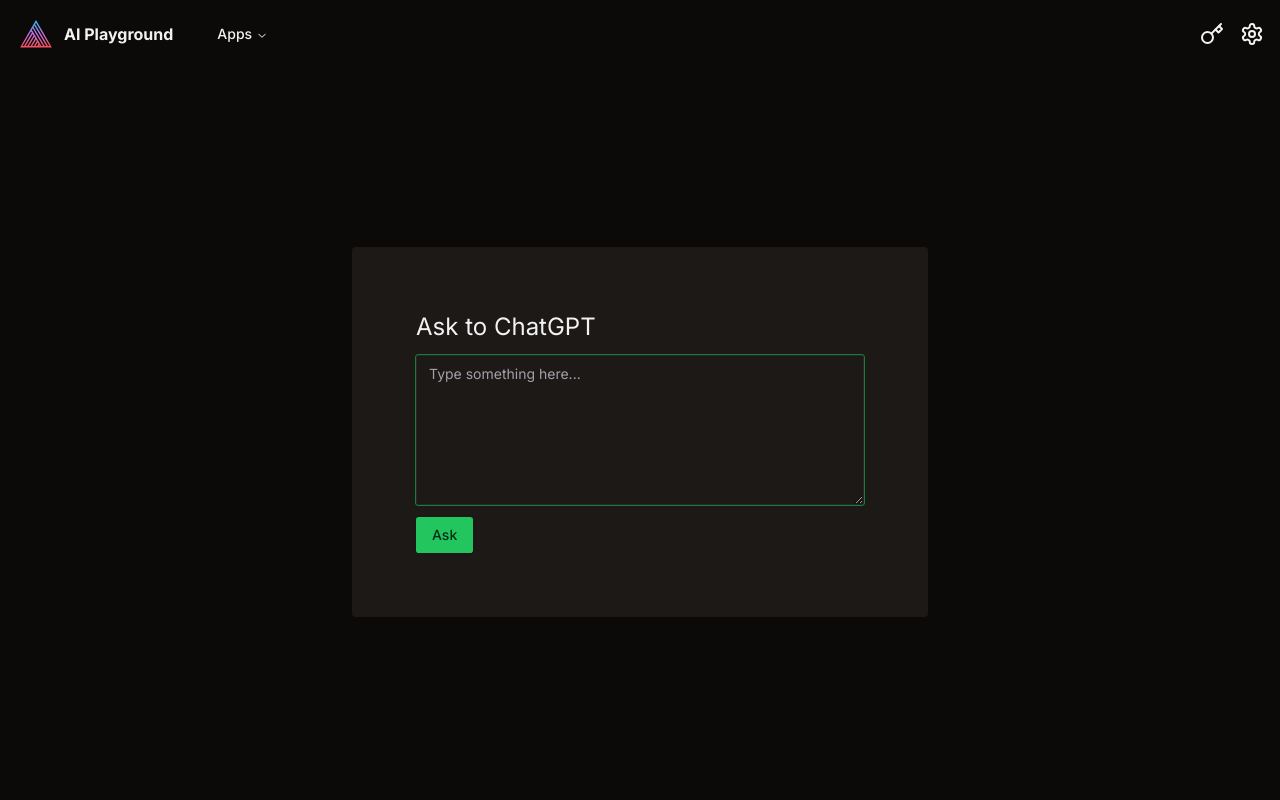
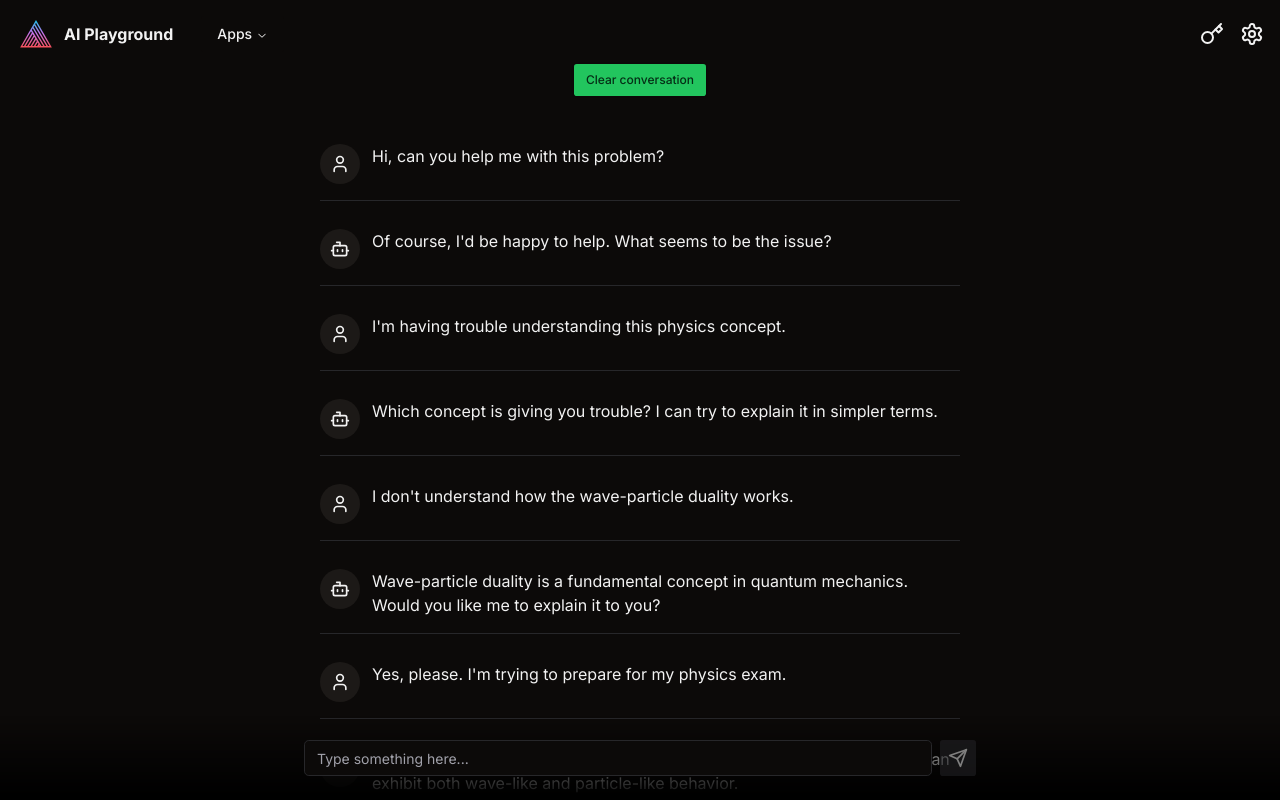
Before and after one commit to kypexfly/ai-playground, a Next.js app: page /chatbot in a window 1280 px wide. Shown: the top 800 px of the page. Built offline with nearby package versions, Linux system fonts and the light colour scheme.

Commit message:
feat: add fake data chatbox

```diff
--- a/app/(ai-apps)/chatbot/playground.tsx
+++ b/app/(ai-apps)/chatbot/playground.tsx
@@ -1,23 +1,113 @@
 "use client";
 
 import { predictInput } from "@/lib/api";
-import { useState } from "react";
-import { Button } from "../../../components/ui/button";
-import { Textarea } from "../../../components/ui/textarea";
+import { useRef, useState } from "react";
+import { Button } from "@/components/ui/button";
+import { Textarea } from "@/components/ui/textarea";
+import { Icons } from "@/components/icons";
+import useAutosizeTextarea from "@/hooks/useAutosizeTextarea";
+
+interface Response {
+  role: string;
+  message: string;
+}
+
+const initialState = [
+  { role: "user", message: "Hi, can you help me with this problem?" },
+  {
+    role: "bot",
+    message: "Of course, I'd be happy to help. What seems to be the issue?",
+  },
+  {
+    role: "user",
+    message: "I'm having trouble understanding this physics concept.",
+  },
+  {
+    role: "bot",
+    message:
+      "Which concept is giving you trouble? I can try to explain it in simpler terms.",
+  },
+  {
+    role: "user",
+    message: "I don't understand how the wave-particle duality works.",
+  },
+  {
+    role: "bot",
+    message:
+      "Wave-particle duality is a fundamental concept in quantum mechanics. Would you like me to explain it to you?",
+  },
+  {
+    role: "user",
+    message: "Yes, please. I'm trying to prepare for my physics exam.",
+  },
+  {
+    role: "bot",
+    message:
+      "Okay, let me break it down for you. When observing a quantum object, it can exhibit both wave-like and particle-like behavior.",
+  },
+  { role: "user", message: "I think I understand it better now. Thank you!" },
+  {
+    role: "bot",
+    message:
+      "You're welcome. If you have any other questions, feel free to ask.",
+  },
+  { role: "user", message: "What is dark matter, and why is it important?" },
+  {
+    role: "bot",
+    message:
+      "Dark matter is a form of matter that is thought to make up a significant portion of the universe's total mass. It's important because it helps explain the observed gravitational effects on galaxies and other astronomical objects.",
+  },
+  { role: "user", message: "Is time travel possible?" },
+  {
+    role: "bot",
+    message:
+      "According to our current understanding of physics, time travel is not possible. However, there are some theoretical models that allow for the possibility of time travel under certain conditions.",
+  },
+  {
+    role: "user",
+    message: "What is the relationship between energy and mass?",
+  },
+  {
+    role: "bot",
+    message:
+      "According to Einstein's famous equation E=mc^2, energy and mass are equivalent and can be converted from one to the other. This relationship is fundamental to our understanding of the universe.",
+  },
+  {
+    role: "user",
+    message:
+      "What is the difference between classical mechanics and quantum mechanics?",
+  },
+  {
+    role: "bot",
+    message:
+      "Classical mechanics is a branch of physics that studies the behavior of macroscopic objects, while quantum mechanics deals with the behavior of microscopic objects, such as atoms and subatomic particles.",
+  },
+  { role: "user", message: "How do black holes work?" },
+  {
+    role: "bot",
+    message:
+      "Black holes are regions of spacetime where gravity is so strong that nothing, not even light, can escape. They form when massive stars collapse under their own gravity, and their properties are governed by the laws of general relativity.",
+  },
+];
 
 const Playground = () => {
   const [input, setInput] = useState("");
   const [isLoading, setIsLoading] = useState(false);
-  const [response, setResponse] = useState("");
+  const [conversation, setConversation] = useState<Response[]>(initialState);
+  const textareaRef = useRef<HTMLTextAreaElement>(null);
+
+  useAutosizeTextarea(textareaRef.current, input);
 
   const handleSubmit = async (e: React.FormEvent) => {
     e.preventDefault();
+
+    setConversation((prev) => [...prev, { role: "user", message: input }]);
 
     setIsLoading(true);
 
     try {
       const prediction = await predictInput(input);
-      setResponse(prediction);
+      setConversation((prev) => [...prev, { role: "ai", message: prediction }]);
       setInput("");
     } catch (err) {
       console.log(err);
@@ -26,33 +116,89 @@
     }
   };
 
+  const handleKeyDown = (e: React.KeyboardEvent) => {
+    if (e.key === "Enter") {
+      handleSubmit(e);
+    }
+  };
+
   return (
-    <div className="flex min-h-[calc(100vh-4rem)] flex-col items-center justify-center px-2 py-4">
+    <div className="flex min-h-[calc(100vh-4rem)] flex-col items-center">
+      {conversation.length > 0 && (
+        <Button onClick={() => setConversation([])} size="sm">
+          Clear conversation
+        </Button>
+      )}
+
+      <div className="max-w-2xl space-y-3 p-4 pb-20 sm:px-4 sm:pt-8">
+        {!conversation.length && (
+          <div className="space-y-4 py-16 text-center">
+            <h2 className="text-2xl">Welcome to the AI Chatbox.</h2>
+            <p>The AI will try to answer your questions.</p>
+            <Button onClick={() => textareaRef.current?.focus()}>
+              Start Chatting!
+            </Button>
+          </div>
+        )}
+
+        {conversation.length > 0 && (
+          <>
+            {conversation.map((response, i) => {
+              return (
+                <div
+                  key={i}
+                  className="flex items-start gap-3 border-b py-4 last:border-0"
+                >
+                  <Avatar type={response.role} />
+                  <div className="flex-1">{response.message}</div>
+                </div>
+              );
+            })}
+          </>
+        )}
+      </div>
+
+      <div className="fixed bottom-0 w-full bg-gradient-to-t from-black to-transparent">
         <form
           onSubmit={handleSubmit}
-        className="w-full max-w-xl space-y-3 rounded bg-card p-4 sm:p-16"
+          className="mx-auto my-6 flex max-w-2xl justify-center gap-2"
         >
-        <h1 className="text-2xl">Ask to ChatGPT</h1>
-
           <Textarea
+            ref={textareaRef}
             value={input}
-          className="min-h-[150px]"
             placeholder="Type something here..."
-          autoFocus={true}
             onChange={(e) => setInput(e.target.value)}
+            style={{ height: 36 }}
+            className="max-h-[50vh] resize-none overflow-hidden rounded-lg bg-background focus-visible:ring-2"
+            onKeyDown={handleKeyDown}
           />
 
-        <Button isLoading={isLoading} type="submit">
-          Ask
+          <Button
+            disabled={!input.length}
+            type="submit"
+            variant="secondary"
+            className="p-2"
+          >
+            <Icons.send width={20} height={20} />
           </Button>
+        </form>
+      </div>
+    </div>
+  );
+};
 
-        {response && (
-          <>
-            <h1 className="text-2xl">Reponse</h1>
-            <p>{response}</p>
-          </>
+const Avatar = ({ type = "user" }: { type: string }) => {
+  const isUser = type === "user";
+  return (
+    <div
+      className="flex h-10 w-10 items-center justify-center rounded-full bg-card"
+      title={isUser ? type : "bot"}
+    >
+      {type === "user" ? (
+        <Icons.user width={20} height={20} />
+      ) : (
+        <Icons.bot width={20} height={20} />
       )}
-      </form>
     </div>
   );
 };
--- a/components/icons.tsx
+++ b/components/icons.tsx
@@ -1,4 +1,5 @@
 import {
+  Bot,
   ChevronDown,
   Github,
   Key,
@@ -7,10 +8,15 @@
   Loader2,
   LucideProps,
   Menu,
+  Send,
   Settings,
+  User,
 } from "lucide-react";
 
 export const Icons = {
+  user: User,
+  bot: Bot,
+  send: Send,
   layout: LayoutGrid,
   menu: Menu,
   key: Key,
--- a/components/ui/button.tsx
+++ b/components/ui/button.tsx
@@ -48,6 +48,7 @@
       className,
       children,
       isLoading,
+      disabled,
       variant,
       size,
       asChild = false,
@@ -60,7 +61,7 @@
       <Comp
         className={cn(buttonVariants({ variant, size, className }))}
         ref={ref}
-        disabled={isLoading}
+        disabled={isLoading || disabled}
         {...props}
       >
         {isLoading ? (
--- a/components/ui/textarea.tsx
+++ b/components/ui/textarea.tsx
@@ -10,7 +10,7 @@
     return (
       <textarea
         className={cn(
-          "flex min-h-[60px] w-full rounded-md border border-input bg-transparent px-3 py-2 text-sm shadow-sm placeholder:text-muted-foreground focus-visible:outline-none focus-visible:ring-1 focus-visible:ring-ring disabled:cursor-not-allowed disabled:opacity-50",
+          "flex w-full rounded-md border border-input bg-transparent px-3 py-2 text-sm shadow-sm placeholder:text-muted-foreground focus-visible:outline-none focus-visible:ring-1 focus-visible:ring-ring disabled:cursor-not-allowed disabled:opacity-50",
           className
         )}
         ref={ref}
--- /dev/null
+++ b/hooks/useAutosizeTextarea.ts
@@ -0,0 +1,19 @@
+import { useEffect } from "react";
+
+// FROM: https://medium.com/@oherterich/creating-a-textarea-with-dynamic-height-using-react-and-typescript-5ed2d78d9848
+
+const useAutosizeTextarea = (
+  textAreaRef: HTMLTextAreaElement | null,
+  value: string,
+) => {
+  useEffect(() => {
+    if (textAreaRef) {
+      textAreaRef.style.height = "0px";
+      const scrollHeight = textAreaRef.scrollHeight;
+
+      textAreaRef.style.height = scrollHeight + "px";
+    }
+  }, [textAreaRef, value]);
+};
+
+export default useAutosizeTextarea;
--- a/lib/validator.ts
+++ b/lib/validator.ts
@@ -1,7 +1,7 @@
 import { z } from "zod";
 
 export const InputValidator = z.object({
-  input: z.string().min(10).max(120),
+  input: z.string().min(1).max(120),
 });
 
 export type InputRequest = z.infer<typeof InputValidator>;
```
Also changed, not shown: components/site-header/apps-mobile.tsx (+8 -9 lines). Lines whose indentation alone changed are shown as unchanged.
